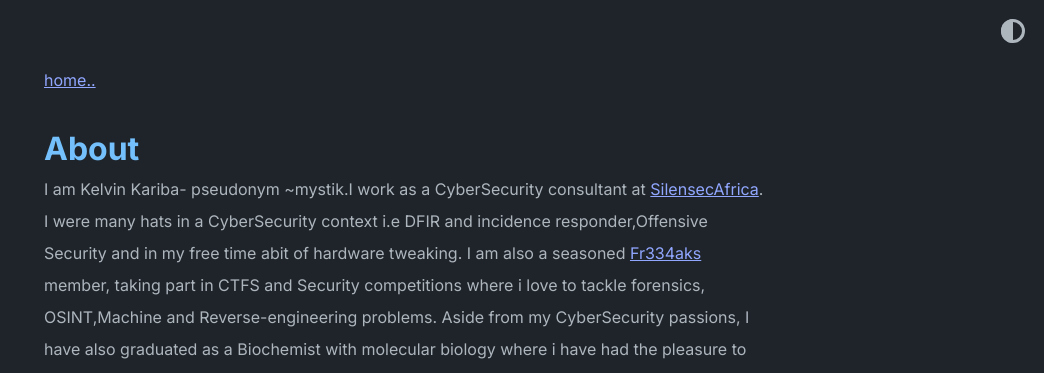
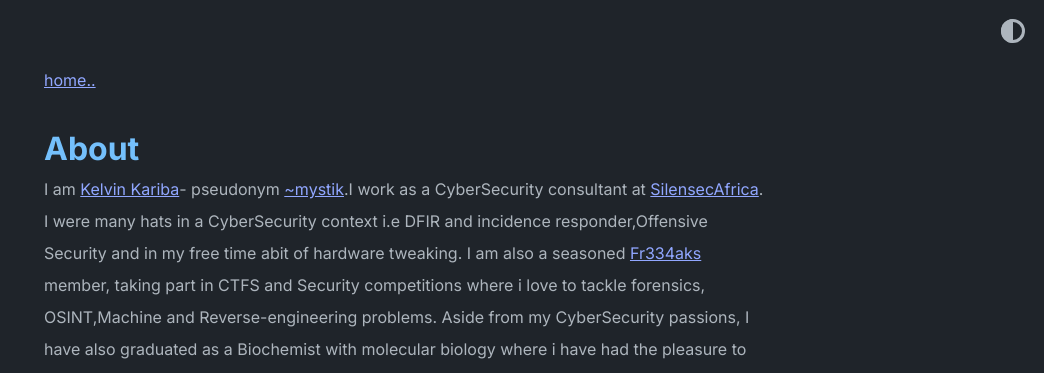
Before and after one commit to mystickev/mystickev.github.io, a Jekyll site: the page built from about.md, in a window 1280 px wide. Shown: the top 373 px of the page, without its empty margins (236-1280 px from the left). Built offline with Jekyll 4.4.1, drawn with Linux system fonts in a browser that asks for light colours; part of the change alters nothing that is shown.

```diff
--- a/about.md
+++ b/about.md
@@ -3,5 +3,5 @@ layout: post
 title: About
 ---
 
-I am Kelvin Kariba- pseudonym ~mystik.I work as a CyberSecurity consultant at [SilensecAfrica](https://www.linkedin.com/company/silensec-group/mycompany/). I were many hats in a CyberSecurity context i.e DFIR and incidence responder,Offensive Security and in my free time abit of hardware tweaking. I am also a seasoned [Fr334aks](https://twitter.com/fr334aks) member, taking part in CTFS and Security competitions where i love to tackle forensics, OSINT,Machine and Reverse-engineering problems. Aside from my CyberSecurity passions, I have also graduated as a Biochemist with molecular biology where i have had the pleasure to extract and multiply DNA. My Aspirations are to learn and teach everything Security, so i am humbled to have you the reader on my blog.
+I am [Kelvin Kariba](https://www.linkedin.com/in/kelvin-karibah/)- pseudonym [~mystik](https://twitter.com/Mystik_kev).I work as a CyberSecurity consultant at [SilensecAfrica](https://www.linkedin.com/company/silensec-group/mycompany/). I were many hats in a CyberSecurity context i.e DFIR and incidence responder,Offensive Security and in my free time abit of hardware tweaking. I am also a seasoned [Fr334aks](https://twitter.com/fr334aks) member, taking part in CTFS and Security competitions where i love to tackle forensics, OSINT,Machine and Reverse-engineering problems. Aside from my CyberSecurity passions, I have also graduated as a Biochemist with molecular biology where i have had the pleasure to extract and multiply DNA. My Aspirations are to learn and teach everything Security, so i am humbled to have you the reader on my blog.
 Enjoy :)
```
